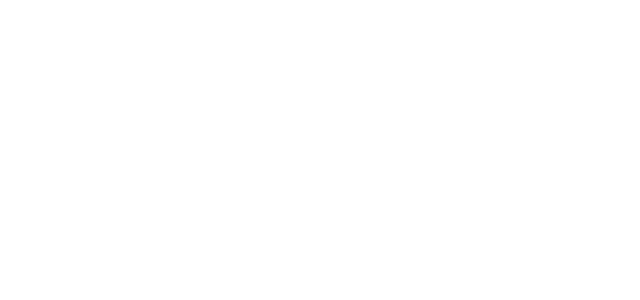
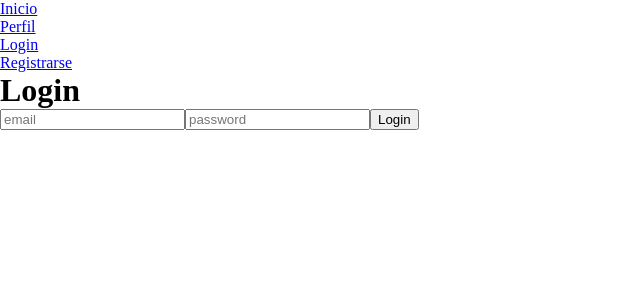
Before and after one commit to sightspots/sightspots-front, a React (Create React App) app: page /login in a window 1280 px wide. Shown: the top 300 px of the page, without its empty margins (0-640 px from the left). Built offline with nearby package versions, Linux system fonts and the light colour scheme.

Commit message:
FEAT: created navigation and authentication

```diff
--- a/src/App.js
+++ b/src/App.js
@@ -1,9 +1,37 @@
-
+import React, { useState } from 'react'
+import { Navbar, Home, Register, Login, UserPage, NotFound, AuthRoute } from './components'
+import { Route, Switch, BrowserRouter as Router } from "react-router-dom";
+import signIn from './utils/auth';
 
 function App() {
+  const [user, setUser] = useState(null);
+  const isAuth = user != null;
+
+  const login = ({ email, password }) => setUser(signIn({ email, password }));
+  const logout = () => setUser(null);
+
   return (
     <div className="App">
-
+      <Router>
+        <Navbar isAuth={isAuth} logout={logout} />
+        <Switch>
+          <Route exact path="/" component={Home} />
+          <Route exact path="/locations" component={Home} />
+          <Route path="/register" component={Register} />
+          <Route
+            path="/login"
+            render={props => (
+              <Login isAuth={isAuth} login={login} {...props} />
+            )}
+          />
+          <AuthRoute
+            isAuth={isAuth}
+            path="/user"
+            render={props => <UserPage user={user} {...props} />}
+          />
+          <Route component={NotFound} />
+        </Switch>
+      </Router>
     </div>
   );
 }
--- /dev/null
+++ b/src/components/Home.jsx
@@ -0,0 +1,9 @@
+import React from "react";
+
+function Home() {
+    return (
+        <h1>Inicio</h1>
+    );
+}
+
+export default Home;
--- /dev/null
+++ b/src/components/Navbar.jsx
@@ -0,0 +1,26 @@
+import React from 'react';
+import { Link } from 'react-router-dom';
+import Logout from './auth/Logout';
+
+function Navbar({ isAuth, logout }) {
+    return (
+        <nav className='navbar'>
+            <Link to='/'>
+                <div>Inicio</div>
+            </Link>
+            <Link to='/user'>
+                <div>Perfil</div>
+            </Link>
+            {isAuth ?
+                null
+                : <Link to="/login"><div>Login</div></Link>
+            }
+            {isAuth ?
+                <Logout logout={logout} />
+                : <Link to='/register'><div>Registrarse</div></Link>
+            }
+        </nav>
+    );
+}
+
+export default Navbar;
--- /dev/null
+++ b/src/components/NotFound.jsx
@@ -0,0 +1,9 @@
+import React from 'react';
+
+function NotFound() {
+    return (
+        <h1>Página no encontrada</h1>
+    );
+}
+
+export default NotFound;
--- /dev/null
+++ b/src/components/UserPage.jsx
@@ -0,0 +1,19 @@
+import React from 'react';
+
+function UserPage({ user }) {
+    const { email, password, name } = user || {};
+
+    return (
+        <div>
+            <h1>Perfil de usuario</h1>
+            <dt>Email</dt>
+            <dd>{email}</dd>
+            <dt>Contraseña</dt>
+            <dd>{password}</dd>
+            <dt>Nombre</dt>
+            <dd>{name}</dd>
+        </div>
+    );
+}
+
+export default UserPage;
--- /dev/null
+++ b/src/components/auth/AuthRoute.jsx
@@ -0,0 +1,17 @@
+import React from 'react';
+import { Route, Redirect } from 'react-router-dom';
+
+function AuthRoute({ isAuth, component: Component, render, ...rest }) {
+  return (
+    <Route
+      { ...rest }
+      render = {(props) =>
+        isAuth ?
+        (render ? (render(props)) : (<Component {...props} />))
+        : (<Redirect to={{ pathname: '/login', state: { from: props.location } }} />)
+      }
+    />
+  );
+}
+
+export default AuthRoute;
--- /dev/null
+++ b/src/components/auth/Login.jsx
@@ -0,0 +1,41 @@
+import React, { useState } from 'react';
+import { Redirect } from 'react-router-dom';
+
+function Login({ isAuth, login, location }) {
+    const [email, setEmail] = useState('');
+    const [password, setPassword] = useState('');
+
+    const handleClick = () => {
+        try {
+            login({ email, password });
+        } catch (error) {
+            alert('No has podido loguearte.');
+            setEmail('');
+            setPassword('');
+        }
+    };
+
+    const { from } = location.state || { from: { pathname: '/' } };
+    if (isAuth) return <Redirect to={from} />;
+
+    return (
+        <div>
+            <h1>Login</h1>
+            <input
+                value={email}
+                onChange={({ target: { value } }) => setEmail(value)}
+                type='text'
+                placeholder='email'
+            />
+            <input
+                value={password}
+                onChange={({ target: { value } }) => setPassword(value)}
+                type='password'
+                placeholder='password'
+            />
+            <button onClick={handleClick}>Login</button>
+        </div>
+    );
+}
+
+export default Login;
--- /dev/null
+++ b/src/components/auth/Logout.jsx
@@ -0,0 +1,15 @@
+import React from 'react';
+import { withRouter } from 'react-router-dom';
+
+function Logout({ logout, history }) {
+    const handleClick = () => {
+        logout();
+        history.push('/');
+    };
+
+    return (
+        <div onClick={handleClick}>Logout</div>
+    );
+}
+
+export default withRouter(Logout);
--- /dev/null
+++ b/src/components/auth/Register.jsx
@@ -0,0 +1,9 @@
+import React from 'react';
+
+function Register() {
+    return (
+        <h1>Registrarse</h1>
+    );
+}
+
+export default Register;
--- /dev/null
+++ b/src/components/index.js
@@ -0,0 +1,10 @@
+import Navbar from './Navbar';
+import Home from './Home';
+import Register from './auth/Register';
+import Login from './auth/Login';
+import Logout from './auth/Logout';
+import UserPage from './UserPage';
+import NotFound from './NotFound';
+import AuthRoute from './auth/AuthRoute';
+
+export { Navbar, Home, Register, Login, Logout, UserPage, NotFound, AuthRoute };
--- /dev/null
+++ b/src/utils/auth.js
@@ -0,0 +1,18 @@
+// TODO: Esto cambiará cuando recibamos los usuarios de la base de datos
+const users = [
+    { email: 'eden@test.com', password: '123', name: 'Edén' },
+    { email: 'gonzalo@test.com', password: '456', name: 'Gonzalo' },
+    { email: 'javi@test.com', password: '789', name: 'Javi' },
+];
+
+function signIn({ email, password }) {
+    const user = users.find(
+        (user) => user.email === email && user.password === password
+    );
+
+    if (user === undefined) throw new Error();
+
+    return user;
+}
+
+export default signIn;
```
Also changed, not shown: 2 other files (tests, documents, lock files or other folders).
